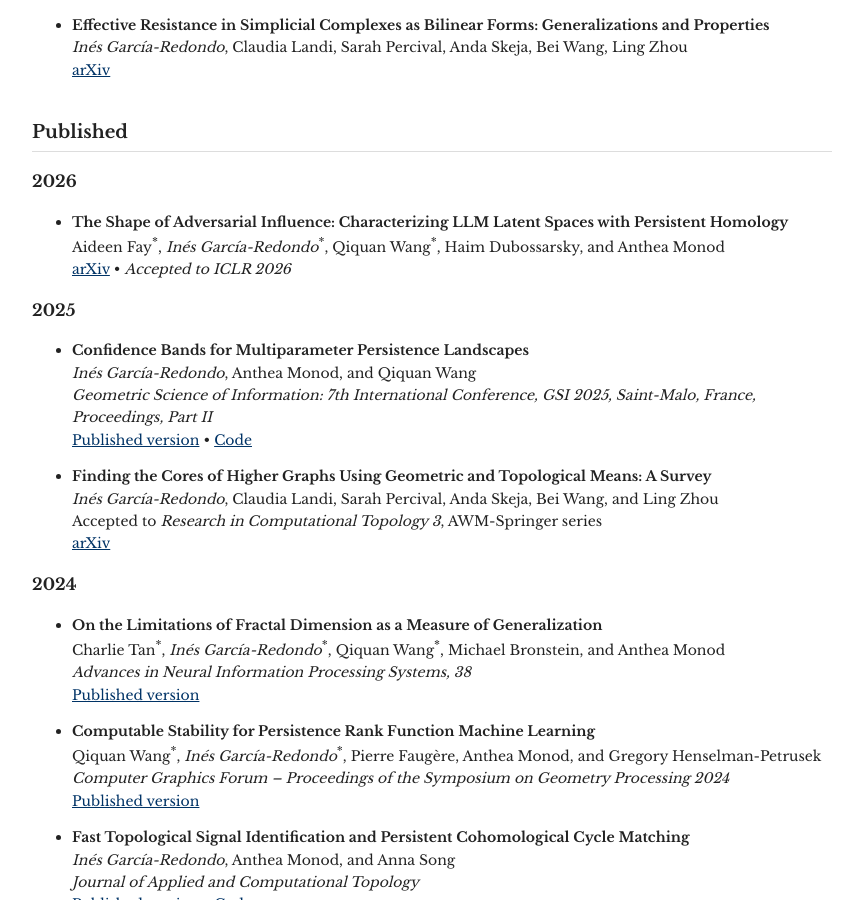
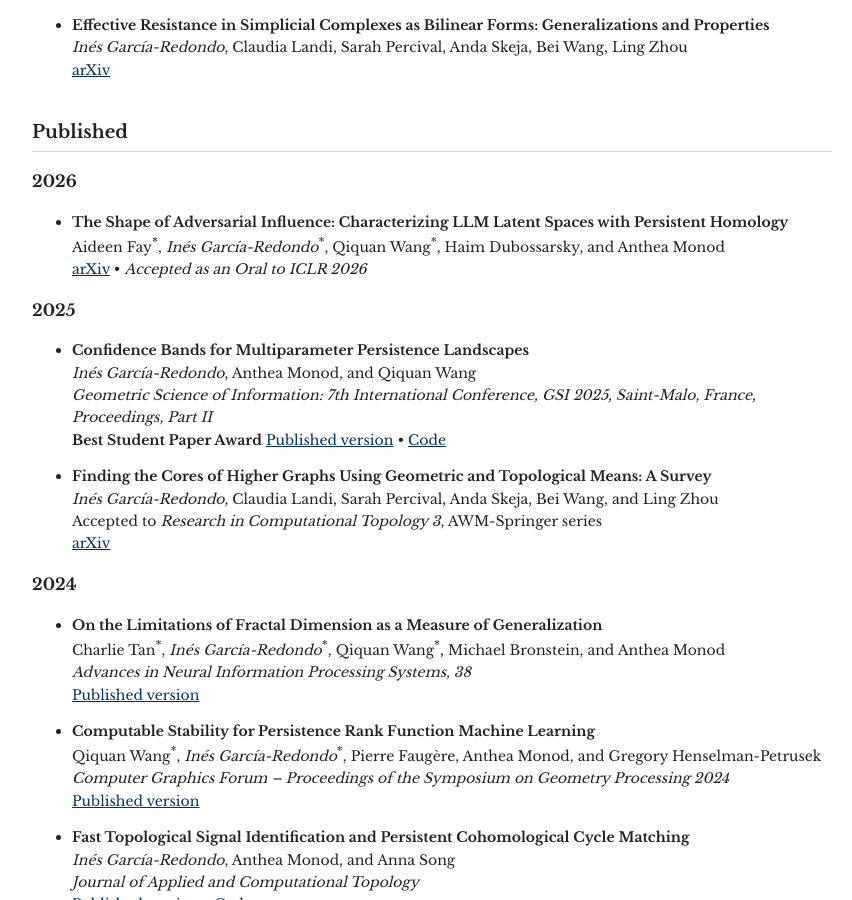
Before and after one commit to inesgare/inesgare.github.io, a Jekyll site: the page built from papers.md, in a window 1280 px wide and 900 px high, scrolled down 502 px. Shown: the whole window, without its empty margins (208-1060 px from the left). Built offline with Jekyll 4.4.1, drawn with Linux system fonts in a browser that asks for light colours.

Commit message:
small updates

```diff
--- a/papers.md
+++ b/papers.md
@@ -18,7 +18,7 @@ For author lists in alphabetical order, all authors contributed equally; otherwi
 
 - **The Shape of Adversarial Influence: Characterizing LLM Latent Spaces with Persistent Homology**
   Aideen Fay<sup>&#42;</sup>, *Inés García-Redondo*<sup>&#42;</sup>, Qiquan Wang<sup>&#42;</sup>, Haim Dubossarsky, and Anthea Monod
-  [arXiv](https://arxiv.org/abs/2505.20435) &bull; *Accepted to ICLR 2026*
+  [arXiv](https://arxiv.org/abs/2505.20435) &bull; *Accepted as an Oral to ICLR 2026*
 
 
 ### 2025
@@ -26,6 +26,7 @@ For author lists in alphabetical order, all authors contributed equally; otherwi
 - **Confidence Bands for Multiparameter Persistence Landscapes**
   *Inés García-Redondo*, Anthea Monod, and Qiquan Wang
   *Geometric Science of Information: 7th International Conference, GSI 2025, Saint-Malo, France, Proceedings, Part II*
+  **Best Student Paper Award**
   [Published version](https://dl.acm.org/doi/10.1007/978-3-032-03921-7_3) &bull; [Code](https://github.com/inesgare/bands-mph-landscapes)
 
 - **Finding the Cores of Higher Graphs Using Geometric and Topological Means: A Survey**
```
